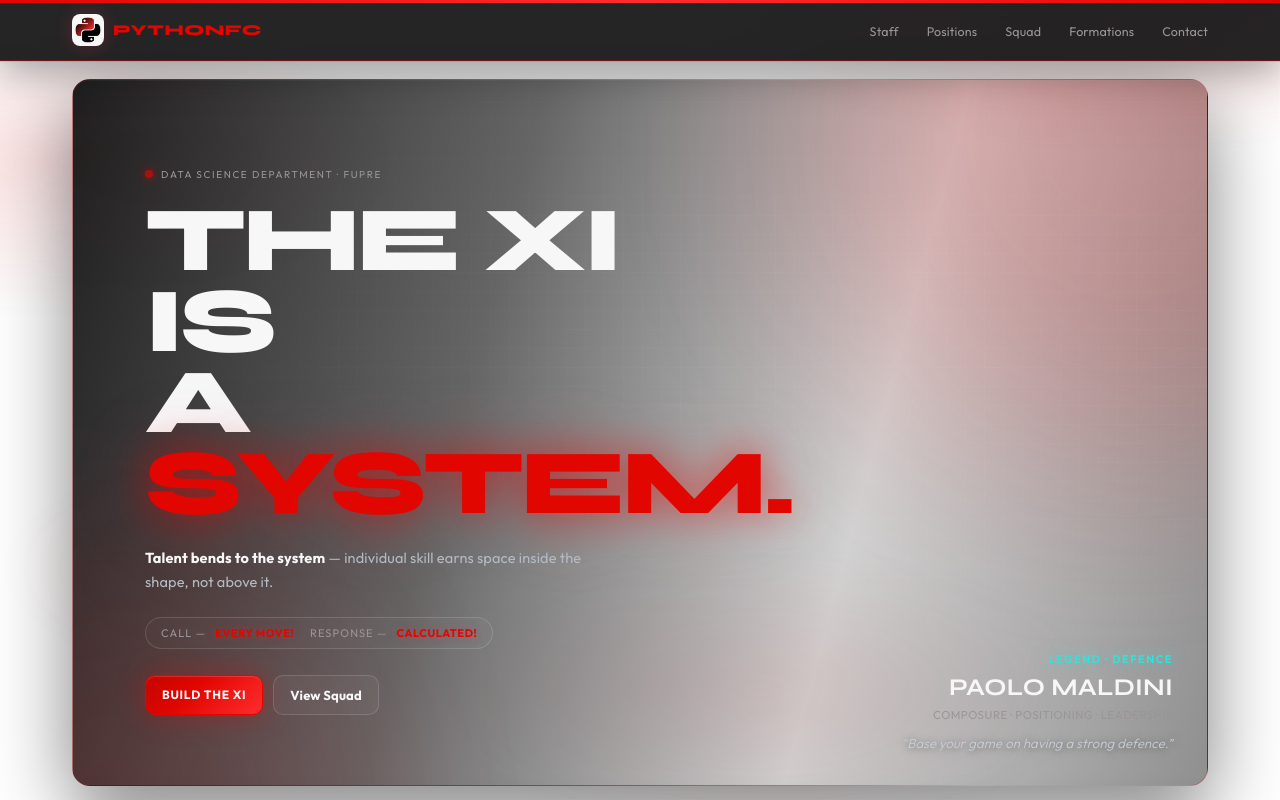
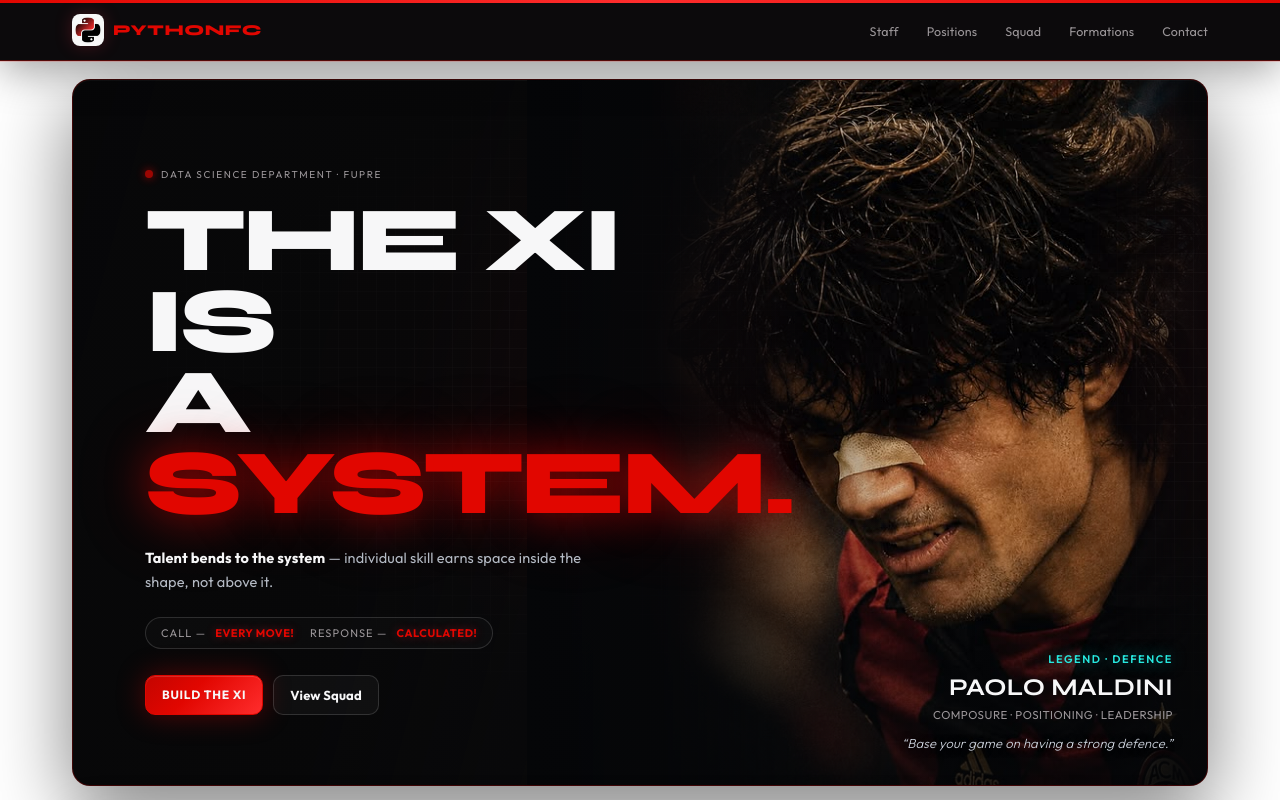
Before and after one commit to Gaara1975/python-fc, a plain HTML site: page index.html in a window 1280 px wide. Shown: the top 800 px of the page. Drawn offline with nearby package versions, Linux system fonts and the light colour scheme; no server answers.

Commit message:
Restore changing legend photos and remove the lag

```diff
--- a/index.html
+++ b/index.html
@@ -51,33 +51,6 @@
   }
 
 
-  /* Living background layers */
-  body::before{
-    content:"";
-    position:fixed;
-    inset:0;
-    pointer-events:none;
-    z-index:-2;
-    opacity:.22;
-    background-image:
-      linear-gradient(rgba(255,255,255,.016) 1px,transparent 1px),
-      linear-gradient(90deg,rgba(255,255,255,.016) 1px,transparent 1px);
-    background-size:52px 52px;
-    mask-image:linear-gradient(to bottom,black,transparent 80%);
-  }
-  body::after{
-    content:"";
-    position:fixed;
-    inset:0;
-    pointer-events:none;
-    z-index:-1;
-    background:
-      radial-gradient(ellipse 70% 45% at 90% -5%, rgba(225,6,0,.16), transparent 55%),
-      radial-gradient(ellipse 60% 40% at 5% 20%, rgba(225,6,0,.12), transparent 50%),
-      radial-gradient(ellipse 50% 35% at 60% 85%, rgba(225,6,0,.08), transparent 55%),
-      radial-gradient(ellipse 40% 30% at 20% 70%, rgba(255,45,45,.06), transparent 50%);
-    animation: bgDrift 22s ease-in-out infinite alternate;
-  }
 
   a{color:inherit;text-decoration:none}
   button,input,select,textarea{font:inherit}
@@ -98,24 +71,24 @@
   @keyframes pulseDot{0%,100%{opacity:1;box-shadow:0 0 14px var(--red)}50%{opacity:.45;box-shadow:0 0 4px var(--red)}}
   @keyframes popIn{from{opacity:0;transform:scale(.94) translateY(6px)}to{opacity:1;transform:none}}
   @keyframes legendIn{
-    0%{opacity:0; transform:translateY(18px); filter:blur(6px)}
-    100%{opacity:1; transform:translateY(0); filter:blur(0)}
+    0%{opacity:0; transform:translateY(10px)}
+    100%{opacity:1; transform:none}
   }
   @keyframes legendOut{
-    0%{opacity:1; transform:translateY(0); filter:blur(0)}
-    100%{opacity:0; transform:translateY(-12px); filter:blur(5px)}
+    0%{opacity:1}
+    100%{opacity:0}
   }
   @keyframes softGlow{
     0%,100%{opacity:.5; transform:scale(1)}
     50%{opacity:.95; transform:scale(1.1)}
   }
   @keyframes imgFadeOut{
-    0%{opacity:.91; transform:scale(1)}
-    100%{opacity:0; transform:scale(1.06)}
+    from{opacity:.91}
+    to{opacity:0}
   }
   @keyframes imgFadeIn{
-    0%{opacity:0; transform:scale(1.06)}
-    100%{opacity:.91; transform:scale(1)}
+    from{opacity:0}
+    to{opacity:.91}
   }
 
   /* scroll reveal */
@@ -127,9 +100,8 @@
     position:sticky;
     top:0;
     z-index:1000;
-    background:rgba(7,7,8,.88);
+    background:#0c0a0c;
     border-bottom:1px solid rgba(225,6,0,.35);
-    backdrop-filter:blur(18px);
     box-shadow:0 1px 0 rgba(225,6,0,.15), 0 10px 40px rgba(0,0,0,.35);
   }
   .site-nav::before{
@@ -201,28 +173,10 @@
     border:1px solid rgba(225,6,0,.25);
     border-radius:18px;
     background:
-      linear-gradient(105deg,rgba(7,7,8,.9) 0%,rgba(7,7,8,.62) 36%,rgba(7,7,8,.18) 68%,rgba(7,7,8,.45) 100%);
+      linear-gradient(105deg,rgba(7,7,8,.97) 0%,rgba(7,7,8,.88) 32%,rgba(7,7,8,.35) 58%,rgba(7,7,8,.75) 100%),
+      radial-gradient(ellipse at 70% 40%, rgba(225,6,0,.18), transparent 55%),
+      #0a0a0c;
     box-shadow:0 24px 80px rgba(0,0,0,.5), inset 0 1px 0 rgba(255,255,255,.04);
-  }
-  .hero-card::before{
-    content:"";
-    position:absolute;
-    width:600px;height:600px;
-    right:-220px;top:-240px;
-    border-radius:50%;
-    background:rgba(225,6,0,.2);
-    filter:blur(100px);
-    animation:floatA 16s ease-in-out infinite, softGlow 9s ease-in-out infinite;
-  }
-  .hero-card::after{
-    content:"";
-    position:absolute;
-    width:480px;height:480px;
-    left:-200px;bottom:-260px;
-    border-radius:50%;
-    background:rgba(225,6,0,.12);
-    filter:blur(90px);
-    animation:floatB 18s ease-in-out infinite, softGlow 11s ease-in-out infinite reverse;
   }
   /* geometric club accents */
   .hero-card .hero-x-pattern{
@@ -320,7 +274,7 @@
   }
 
   .hero-image{
-    display:none;
+    display:flex;
     position:absolute;
     z-index:2;
     top:0;right:0;
@@ -500,7 +454,6 @@
     top:-70px;right:-50px;
     border-radius:50%;
     background:rgba(225,6,0,.2);
-    filter:blur(24px);
   }
   .staff-role{
     position:relative;
@@ -612,8 +565,7 @@
     padding:22px 14px;
     overflow:auto;
     background:rgba(0,0,0,.8);
-    backdrop-filter:blur(10px);
-  }
+      }
   .modal-backdrop.open{display:flex}
   .modal{
     width:100%;
@@ -1408,7 +1360,7 @@
     legendTimer = setInterval(() => {
       legendIndex = (legendIndex + 1) % LEGENDS.length;
       showLegend(legendIndex, false);
-    }, 22000);
+    }, 6500);
   }
 
   // pause on hover so users can read the quote
@@ -1421,7 +1373,7 @@
         legendTimer = setInterval(() => {
           legendIndex = (legendIndex + 1) % LEGENDS.length;
           showLegend(legendIndex, false);
-        }, 22000);
+        }, 6500);
       });
     }
   })();
```
